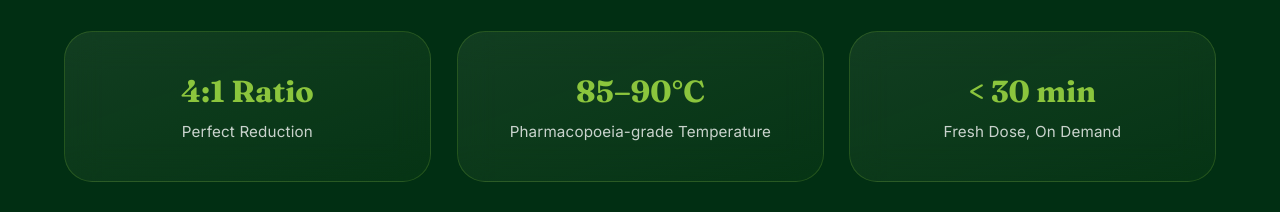
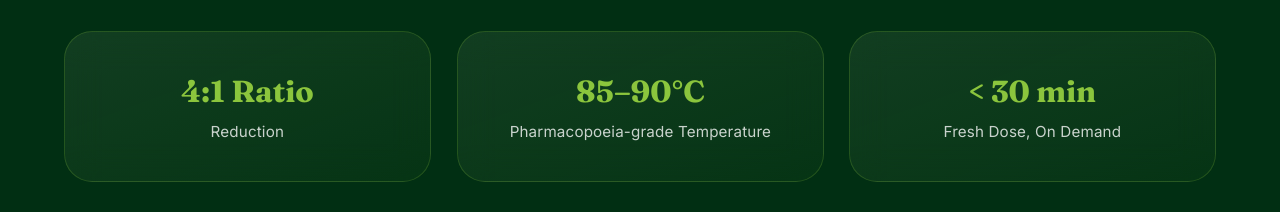
Before and after one commit to sanjaykrishna247/Vedhikshaya, a React (Vite) app: page / in a window 1280 px wide. Shown: the part 1200-1412 px from the top of the page. Built offline with nearby package versions, Linux system fonts and the light colour scheme; no server answers.

Commit message:
Shorten first stat label to just "Reduction"
Co-Authored-By: Claude Sonnet 5 <noreply@anthropic.com>

```diff
--- a/src/components/About.jsx
+++ b/src/components/About.jsx
@@ -3,7 +3,7 @@ import Divider from './Divider';
 import './About.css';
 
 const STATS = [
-  { value: '4:1 Ratio', label: 'Perfect Reduction' },
+  { value: '4:1 Ratio', label: 'Reduction' },
   { value: '85–90°C', label: 'Pharmacopoeia-grade Temperature' },
   { value: '< 30 min', label: 'Fresh Dose, On Demand' },
 ];
```
